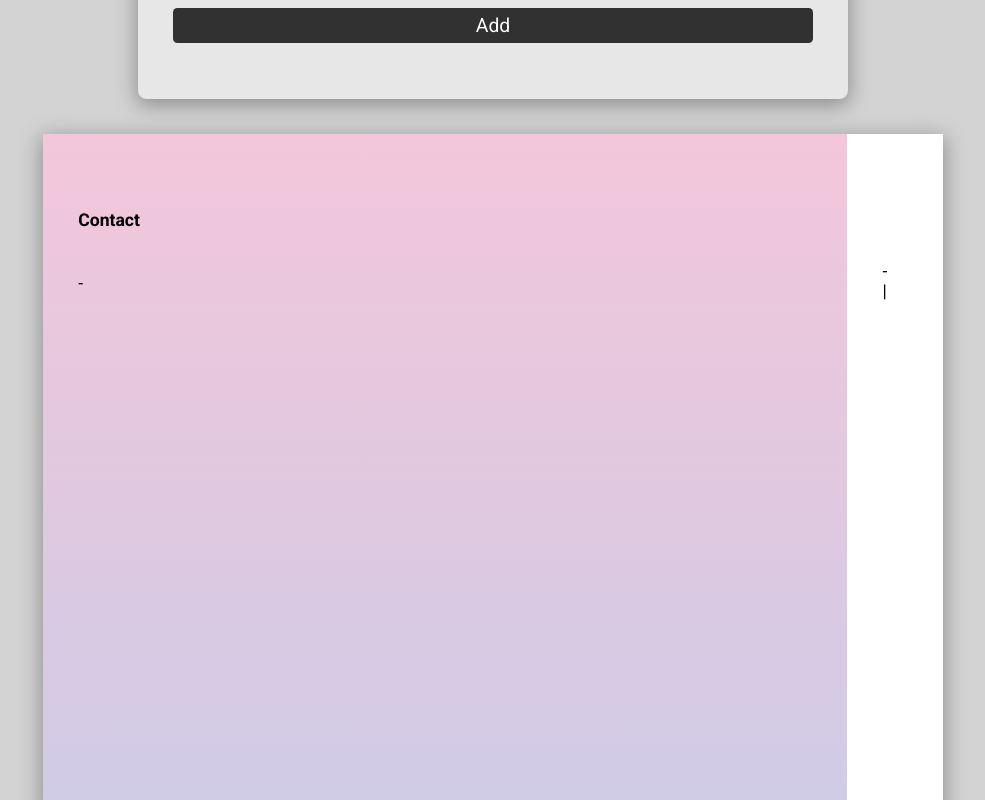
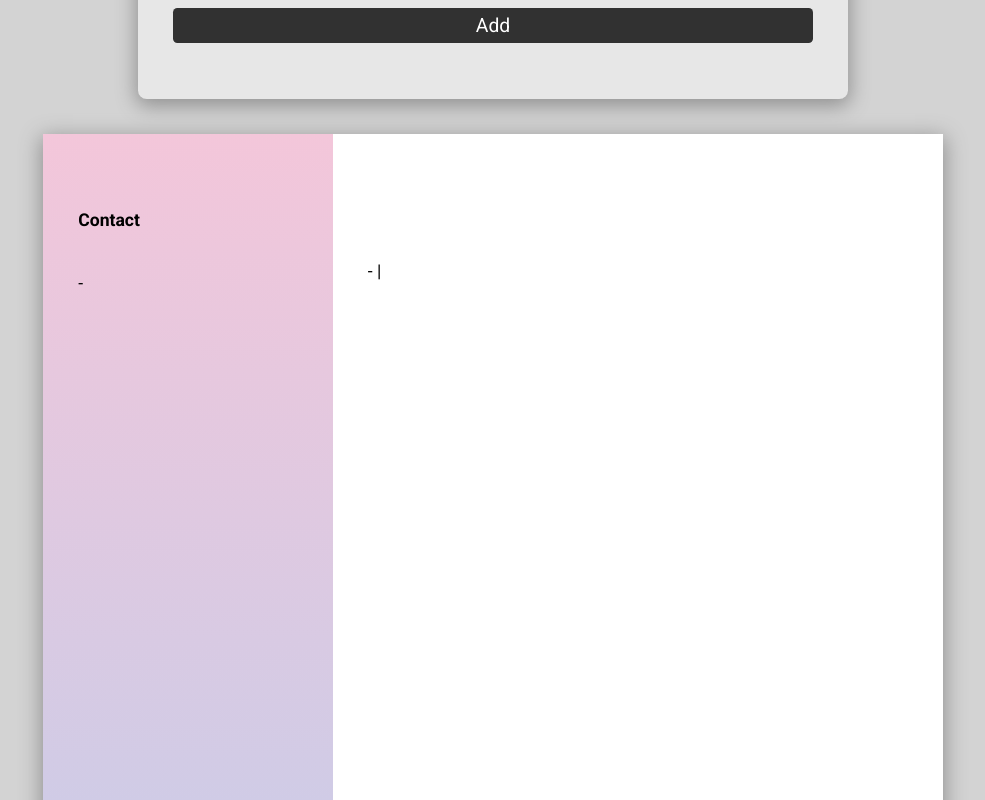
Before and after one commit to rob-noyes/cv-builder, a React (Create React App) app: page / in a window 1280 px wide. Shown: the part 1240-2040 px from the top of the page, without its empty margins (147-1132 px from the left). Built offline with nearby package versions, Linux system fonts and the light colour scheme.

Commit message:
build ready, fixed css width

```diff
--- a/src/App.css
+++ b/src/App.css
@@ -104,7 +104,7 @@ textarea {
   display: flex;
   flex-direction: column;
   justify-content: flex-start;
-  width: 100%;
+  width: 60%;
   padding: 2rem;
   background: rgb(238, 174, 202);
   background: linear-gradient(
@@ -134,6 +134,7 @@ h4 {
 
 #mainbar {
   display: flex;
+  min-width: 60%;
   flex-direction: column;
   justify-content: flex-start;
   padding: 2rem;
```
Also changed, not shown: package.json (+7 -1 lines), 17 other files (tests, documents, lock files or other folders).
